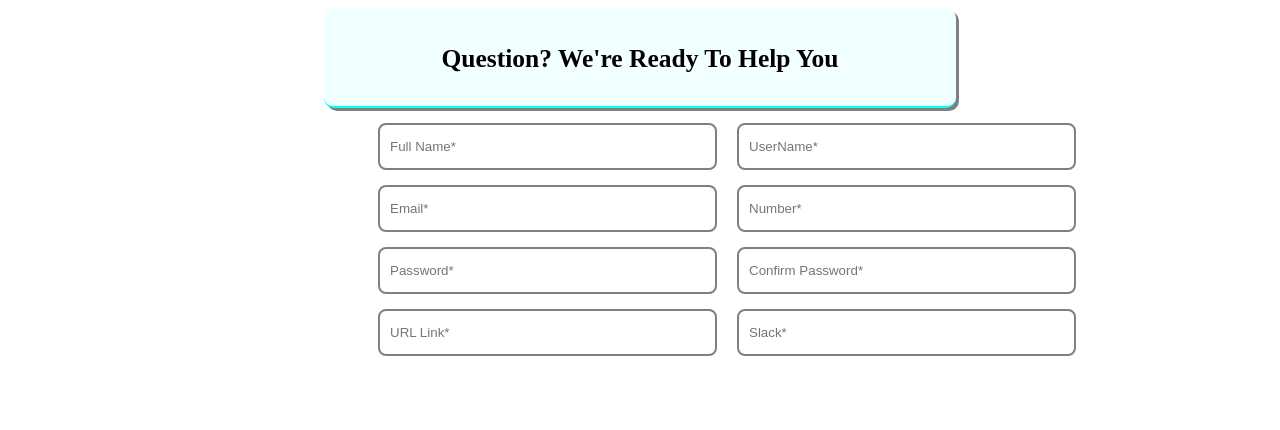
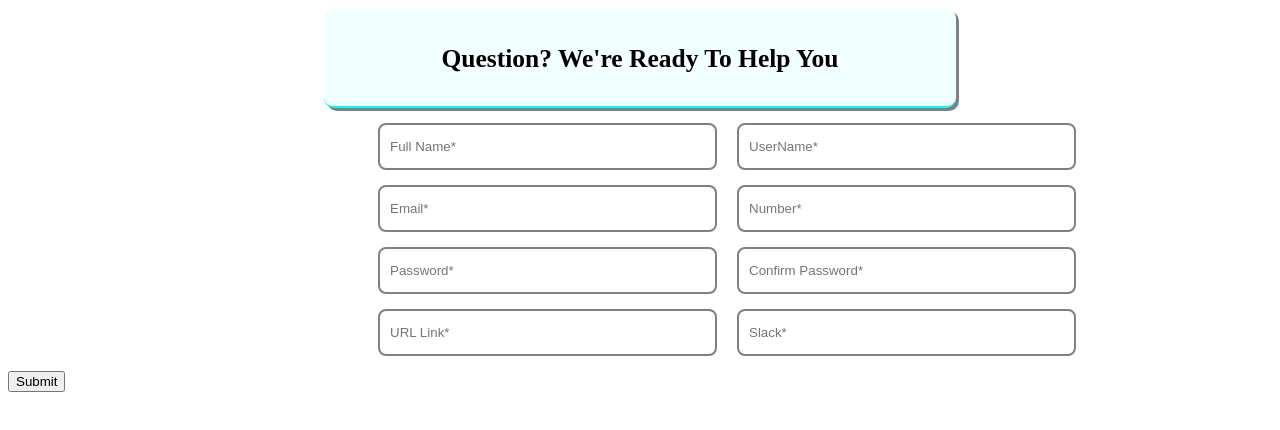
Before and after one commit to 123Somrat/Form-Validation, a React (Create React App) app: page / in a window 1280 px wide. Shown: the top 430 px of the page. Built offline with nearby package versions, Linux system fonts and the light colour scheme.

Commit message:
Create submit button

```diff
--- a/src/CreateForm.js
+++ b/src/CreateForm.js
@@ -67,7 +67,7 @@ export default function CreateForm(){
 
                    />
                     <br/>
-
+                    <button type="submit" className="btn">Submit</button>
             </form>
 
 
```
